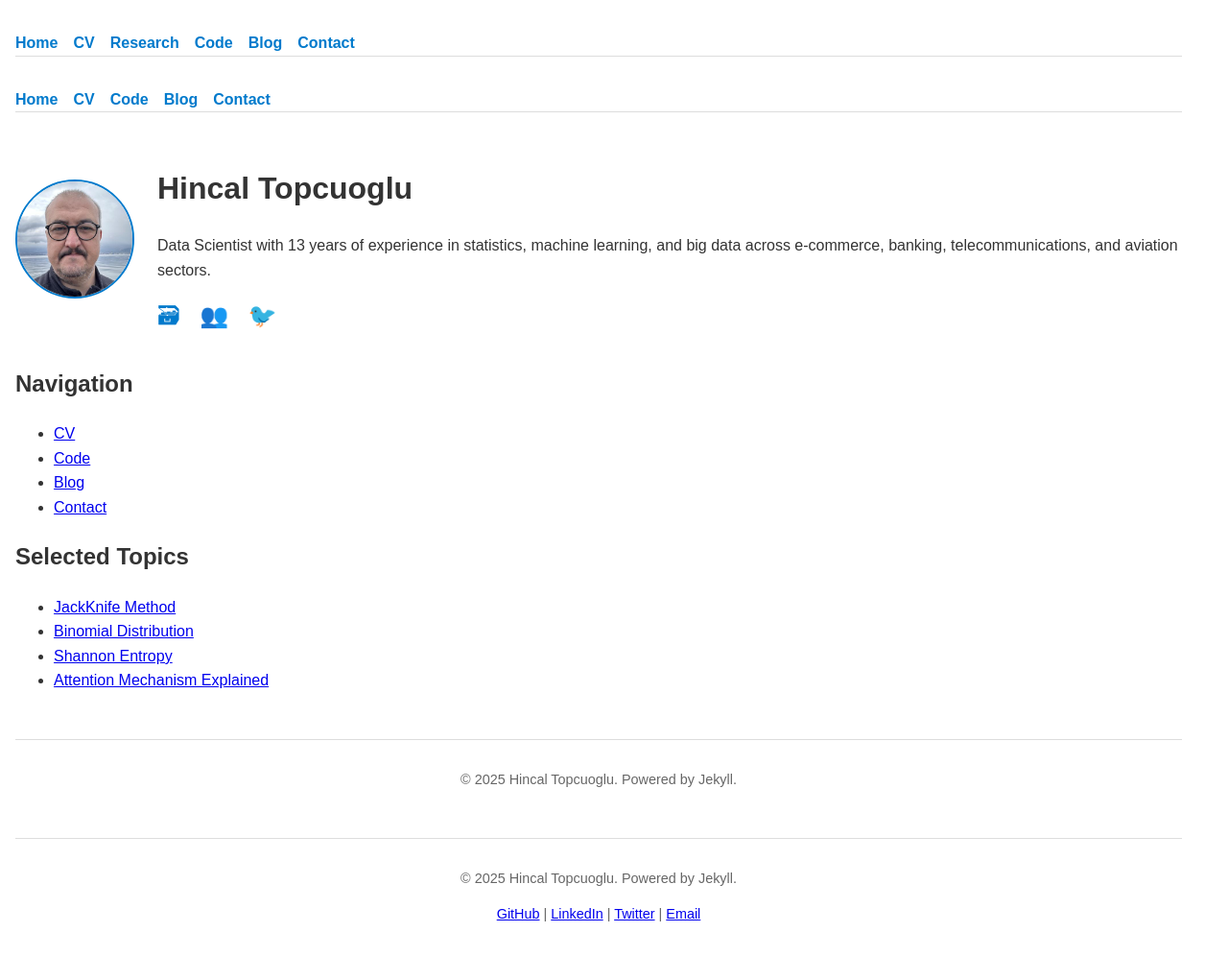
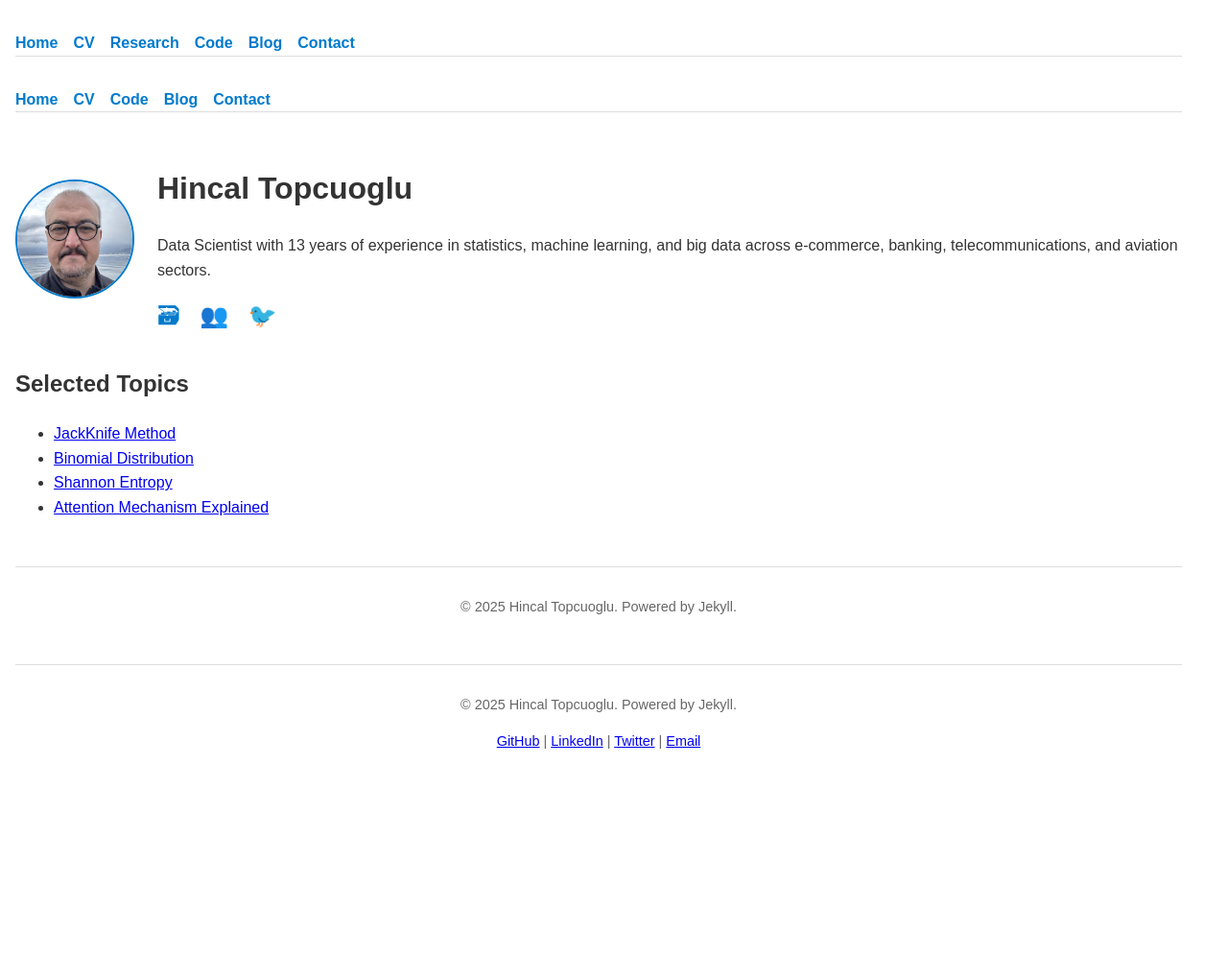
Before and after one commit to hincaltopcuoglu/hincaltopcuoglu.github.io, a Jekyll site: the page built from index.md, in a window 1280 px wide. Shown: the whole page at 96% size. Built offline with Jekyll 4.4.1, drawn with Linux system fonts in a browser that asks for light colours; after the commit the page ends 900 px from its top, so only the background shows below that.

Commit message:
Update index.md

```diff
--- a/index.md
+++ b/index.md
@@ -87,22 +87,12 @@ layout: home
   </div>
 
   <section>
-    <h2>Navigation</h2>
-    <ul>
-      <li><a href="{{ '/cv/' | relative_url }}">CV</a></li>
-      <li><a href="{{ '/code.html' | relative_url }}">Code</a></li>
-      <li><a href="{{ '/blog.html' | relative_url }}">Blog</a></li>
-      <li><a href="{{ '/contact.html' | relative_url }}">Contact</a></li>
-    </ul>
-  </section>
-
-  <section>
     <h2>Selected Topics</h2>
     <ul>
-      <li><a href="jackknife_method.html">JackKnife Method</a></li>
-      <li><a href="Binomial_Calculation_and_Distribution_Example.html">Binomial Distribution</a></li>
-      <li><a href="shannon_entropy.html">Shannon Entropy</a></li>
-      <li><a href="attention_mechanism_explained.html">Attention Mechanism Explained</a></li>
+      <li><a href="{{ '/jackknife_method.html' | relative_url }}">JackKnife Method</a></li>
+      <li><a href="{{ '/Binomial_Calculation_and_Distribution_Example.html' | relative_url }}">Binomial Distribution</a></li>
+      <li><a href="{{ '/shannon_entropy.html' | relative_url }}">Shannon Entropy</a></li>
+      <li><a href="{{ '/attention_mechanism_explained.html' | relative_url }}">Attention Mechanism Explained</a></li>
     </ul>
   </section>
 </main>
```
